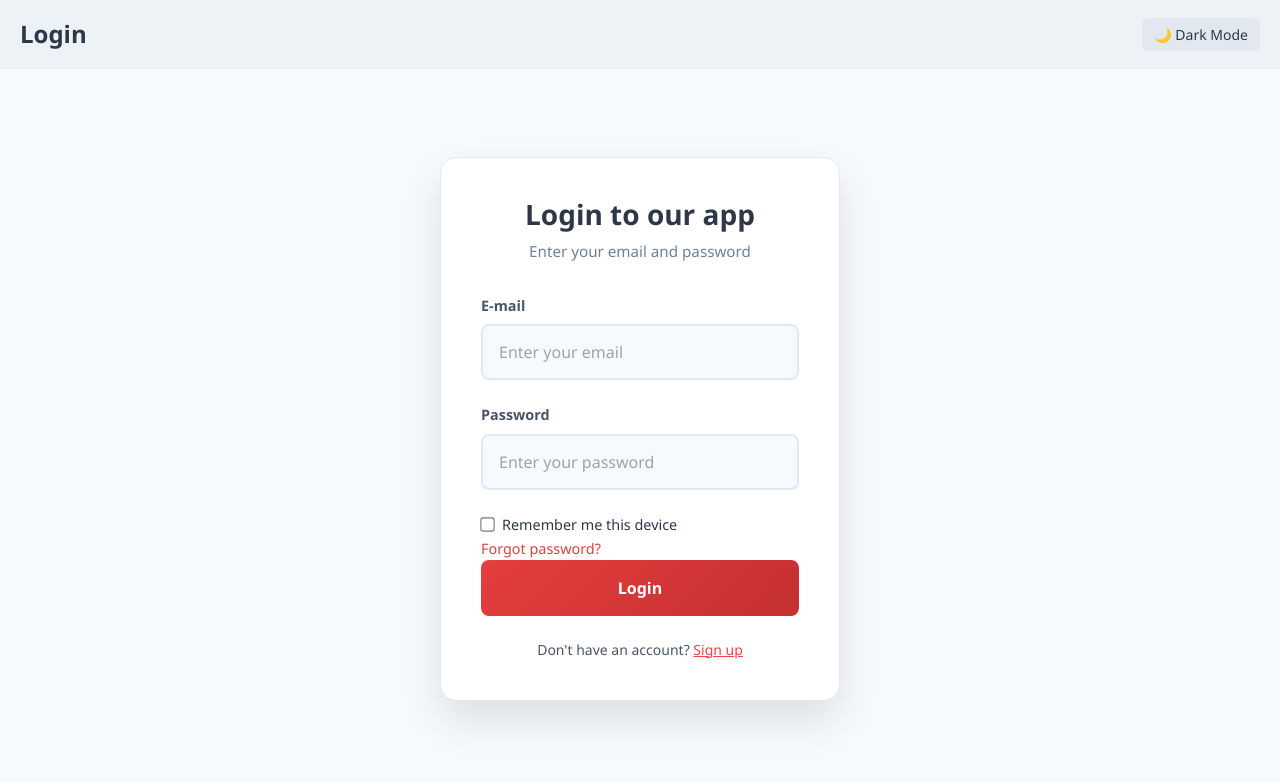
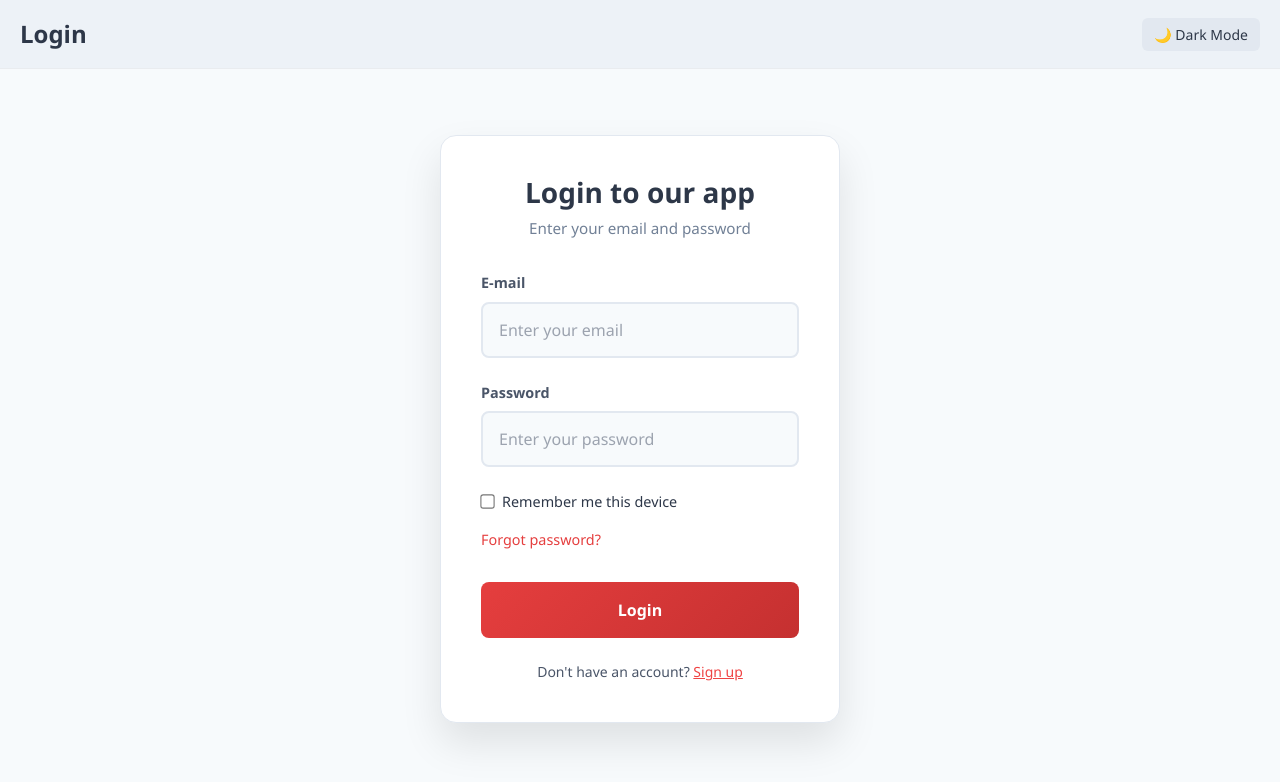
Before and after one commit to ITI-M-Team/Parking-FE, a React (Vite) app in the folder Parking/: page /login in a window 1280 px wide. Shown: the top 782 px of the page. Built offline with nearby package versions, Linux system fonts and the light colour scheme.

Commit message:
solve conflict

```diff
--- a/Parking/src/components/LoginForm.jsx
+++ b/Parking/src/components/LoginForm.jsx
@@ -102,13 +102,7 @@ const LoginForm = ({ onLoginSuccess }) => {
   };
 
   return (
-    <div
-      className={darkMode ? "dark" : ""}
-      style={{
-        ...styles.container,
-        backgroundColor: darkMode ? "#1a202c" : "#f7fafc",
-      }}
-    >
+    <div className={darkMode ? "dark" : ""} style={{ ...styles.container, backgroundColor: darkMode ? "#1a202c" : "#f7fafc" }}>
       {showSuccessMessage && (
         <div style={styles.successOverlay}>
           <div style={styles.successModal}>
@@ -118,16 +112,9 @@ const LoginForm = ({ onLoginSuccess }) => {
               Welcome back! You have been successfully logged in.
             </p>
             <div style={styles.successDetails}>
-              <p>
-                <strong>Email:</strong> {formData.email}
-              </p>
-              <p>
-                <strong>Role:</strong> {loginData?.role}
-              </p>
-              <p>
-                <strong>Remember me:</strong>{" "}
-                {formData.rememberMe ? "Yes" : "No"}
-              </p>
+              <p><strong>Email:</strong> {formData.email}</p>
+              <p><strong>Role:</strong> {loginData?.role}</p>
+              <p><strong>Remember me:</strong> {formData.rememberMe ? "Yes" : "No"}</p>
             </div>
             <button style={styles.successButton} onClick={handleSuccessOk}>
               OK
@@ -135,27 +122,16 @@ const LoginForm = ({ onLoginSuccess }) => {
           </div>
         </div>
       )}
-
-      <header
-        style={{
+     <header style={{
   ...styles.header,
   backgroundColor: darkMode ? "#2d3748" : "#edf2f7",
   color: darkMode ? "#fff" : "#2d3748",
   display: "flex",
   justifyContent: "space-between",
   alignItems: "center",
-          paddingInline: "20px",
-        }}
-      >
-        <span
-          style={{
-            ...styles.headerText,
-            color: darkMode ? "#fff" : "#2d3748",
-            marginLeft: 0,
-          }}
-        >
-          Login
-        </span>
+  paddingInline: "20px"
+}}>
+  <span style={{ ...styles.headerText, color: darkMode ? "#fff" : "#2d3748", marginLeft: 0 }}>Login</span>
 
   <button
     onClick={() => setDarkMode(!darkMode)}
@@ -166,7 +142,7 @@ const LoginForm = ({ onLoginSuccess }) => {
       borderRadius: "6px",
       fontSize: "14px",
       cursor: "pointer",
-            border: "none",
+      border: "none"
     }}
   >
     {darkMode ? "☀ Light Mode" : "🌙 Dark Mode"}
@@ -174,13 +150,11 @@ const LoginForm = ({ onLoginSuccess }) => {
 </header>
 
       <main style={styles.main}>
-        <div
-          style={{
+        <div style={{
           ...styles.loginCard,
           backgroundColor: darkMode ? "#2d3748" : "#fff",
-            color: darkMode ? "#e2e8f0" : "#2d3748",
-          }}
-        >
+          color: darkMode ? "#e2e8f0" : "#2d3748"
+        }}>
           <div style={styles.titleSection}>
             <h2 style={styles.formTitle}>Login to our app</h2>
             <p style={styles.formSubtitle}>Enter your email and password</p>
@@ -188,17 +162,12 @@ const LoginForm = ({ onLoginSuccess }) => {
 
           <div style={styles.form}>
             <div style={styles.inputGroup}>
-              <label
-                style={{
+              <label style={{
                 ...styles.label,
-                  color:
-                    focusedField === "email"
+                color: focusedField === "email"
                   ? "#667eea"
-                      : darkMode
-                      ? "#e2e8f0"
-                      : "#4a5568",
-                }}
-              >
+                  : darkMode ? "#e2e8f0" : "#4a5568"
+              }}>
                 E-mail
               </label>
               <input
@@ -212,31 +181,23 @@ const LoginForm = ({ onLoginSuccess }) => {
                 required
                 style={{
                   ...styles.input,
-                  borderColor:
-                    focusedField === "email"
+                  borderColor: focusedField === "email"
                     ? "#667eea"
-                      : darkMode
-                      ? "#4a5568"
-                      : "#e2e8f0",
+                    : darkMode ? "#4a5568" : "#e2e8f0",
                   backgroundColor: darkMode ? "#4a5568" : "#f7fafc",
-                  color: darkMode ? "#fff" : "#000",
+                  color: darkMode ? "#fff" : "#000"
                 }}
                 disabled={isLoading}
               />
             </div>
 
             <div style={styles.inputGroup}>
-              <label
-                style={{
+              <label style={{
                 ...styles.label,
-                  color:
-                    focusedField === "password"
+                color: focusedField === "password"
                   ? "#667eea"
-                      : darkMode
-                      ? "#e2e8f0"
-                      : "#4a5568",
-                }}
-              >
+                  : darkMode ? "#e2e8f0" : "#4a5568"
+              }}>
                 Password
               </label>
               <input
@@ -250,20 +211,17 @@ const LoginForm = ({ onLoginSuccess }) => {
                 required
                 style={{
                   ...styles.input,
-                  borderColor:
-                    focusedField === "password"
+                  borderColor: focusedField === "password"
                     ? "#667eea"
-                      : darkMode
-                      ? "#4a5568"
-                      : "#e2e8f0",
+                    : darkMode ? "#4a5568" : "#e2e8f0",
                   backgroundColor: darkMode ? "#4a5568" : "#f7fafc",
-                  color: darkMode ? "#fff" : "#000",
+                  color: darkMode ? "#fff" : "#000"
                 }}
                 disabled={isLoading}
               />
             </div>
 
-            <div style={styles.checkboxContainer}>
+            <div style={styles.optionsRow}>
               <div style={styles.rememberMe}>
                 <input
                   type="checkbox"
@@ -274,24 +232,22 @@ const LoginForm = ({ onLoginSuccess }) => {
                   style={styles.checkbox}
                   disabled={isLoading}
                 />
-                <label
-                  htmlFor="rememberMe"
-                  style={{
+                <label htmlFor="rememberMe" style={{
                   ...styles.checkboxLabel,
-                    color: darkMode ? "#e2e8f0" : "#2d3748",
-                  }}
-                >
+                  color: darkMode ? "#e2e8f0" : "#2d3748"
+                }}>
                   Remember me this device
                 </label>
               </div>
-
-
-              <a href="/password-reset" style={styles.forgotLink}>
+              <button
+                style={styles.forgotLink}
+                onClick={() => alert("Forgot password functionality will be added")}
+              >
                 Forgot password?
-              </a>
+              </button>
             </div>
 
-            {error && <p style={styles.error}>{error}</p>}
+            {error && <div style={styles.error}>{error}</div>}
 
             <button
               onClick={handleSubmit}
@@ -299,17 +255,14 @@ const LoginForm = ({ onLoginSuccess }) => {
                 ...styles.loginButton,
                 opacity: isLoading ? 0.7 : 1,
                 cursor: isLoading ? "not-allowed" : "pointer",
-                backgroundColor: darkMode ? "#667eea" : "#4a90e2",
+                backgroundColor: darkMode ? "#667eea" : "#4a90e2"
               }}
               disabled={isLoading}
             >
               {isLoading ? "Logging in..." : "Login"}
             </button>
 
-            <p
-              className="text-center text-sm"
-              style={{ color: darkMode ? "#cbd5e0" : "#4a5568" }}
-            >
+            <p className="text-center text-sm" style={{ color: darkMode ? "#cbd5e0" : "#4a5568" }}>
               Don't have an account?{" "}
               <a href="/register" className="text-red-500 underline">
                 Sign up
```
Lines whose indentation alone changed are shown as unchanged.
